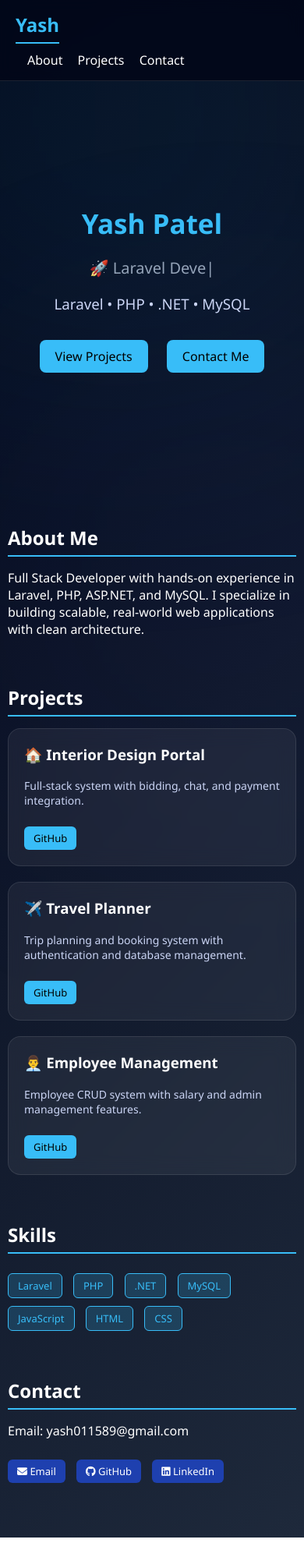
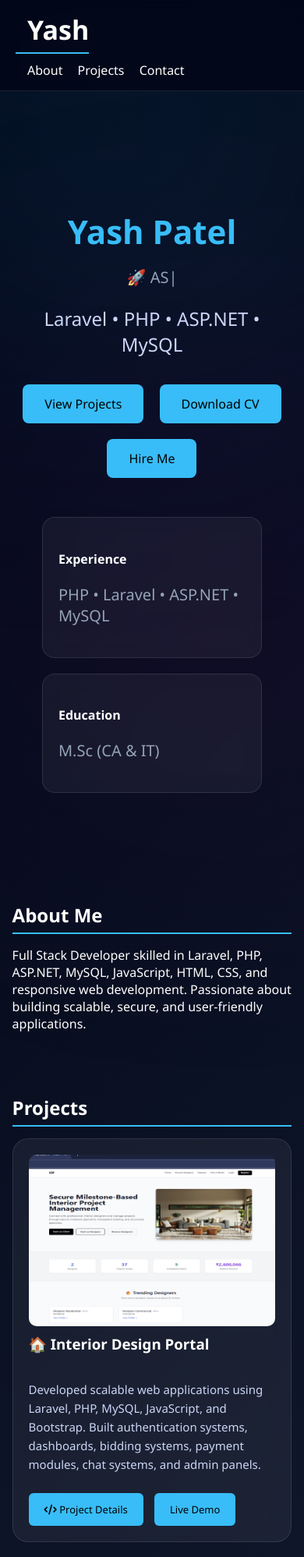
Before and after one commit to Coder011985/portfolio, a plain HTML site: page index.html in a window 390 px wide. Shown: the top 1997 px of the page at 78% size. Before the commit the page ends 1972 px from the top, so only its background shows below. Drawn offline with nearby package versions, Linux system fonts and the light colour scheme.

Commit message:
commit
5/8/2026

```diff
--- a/index.html
+++ b/index.html
@@ -18,7 +18,7 @@
 
 <!-- NAVBAR -->
 <nav class="navbar">
-    <h2>Yash</h2>
+    <h2><a href="#home">Yash</a></h2>
     <div>
         <a href="#about">About</a>
         <a href="#projects">Projects</a>
@@ -29,23 +29,54 @@
 <div class="container">
 
     <!-- HERO -->
-    <section class="hero">
+    <section class="hero" id="home">
+
+    <div class="hero-box">
+
+        <div class="hero-left">
             <h1>Yash Patel</h1>
-        <p>🚀 <span class="typing"></span></p>
-        <h3>Laravel • PHP • .NET • MySQL</h3>
+
+            <p class="typing-text">
+            🚀 <span class="typing"></span>
+              </p>
+
+            <h3>Laravel • PHP • ASP.NET • MySQL</h3>
 
             <div class="hero-buttons">
                 <a href="#projects">View Projects</a>
-            <a href="#contact">Contact Me</a>
+
+<a href="Yash_CV.pdf" download>
+    Download CV
+</a>
+
+<a href="#contact">Hire Me</a>
             </div>
+        </div>
+
+        <div class="hero-right">
+            <div class="mini-card">
+               <h4>Experience</h4>
+                <p>PHP • Laravel • ASP.NET • MySQL</p>
+            </div>
+
+            <div class="mini-card">
+                <h4>Education</h4>
+                <p>M.Sc (CA & IT)</p>
+            </div>
+        </div>
+
+    </div>
+
 </section>
 
     <!-- ABOUT -->
     <section id="about" data-aos="fade-up" data-aos-duration="1000">
         <h2>About Me</h2>
         <p>
-            Full Stack Developer with hands-on experience in Laravel, PHP, ASP.NET, and MySQL.
-            I specialize in building scalable, real-world web applications with clean architecture.
+Full Stack Developer skilled in Laravel, PHP, ASP.NET,
+MySQL, JavaScript, HTML, CSS, and responsive web development.
+
+Passionate about building scalable, secure, and user-friendly applications.
 </p>
     </section>
 
@@ -56,29 +87,69 @@
         <div class="projects">
 
             <div class="card">
+                <img src="project4.png" class="project-img">
                <h3>🏠 Interior Design Portal</h3>
-                <p>Full-stack system with bidding, chat, and payment integration.</p>
+               <p>
+Developed scalable web applications using Laravel, PHP, MySQL, JavaScript, and Bootstrap.
+
+Built authentication systems, dashboards, bidding systems, payment modules, chat systems, and admin panels.
+</p>
                 <div class="buttons">
-                    <a href="https://github.com/Coder011985" target="_blank">GitHub</a>
+   <a href="#" target="_blank">
+    <i class="fa-solid fa-code"></i> Project Details
+</a>
+
+    <a href="#" target="_blank">
+    Live Demo
+</a>
 </div>
             </div>
 
             <div class="card">
+                <img src="project2.png" class="project-img">
                 <h3>✈️ Travel Planner</h3>
                 <p>Trip planning and booking system with authentication and database management.</p>
                <div class="buttons">
-                    <a href="#">GitHub</a>
+   <a href="#" target="_blank">
+    <i class="fa-solid fa-code"></i> Project Details
+</a>
+
+    <a href="#" target="_blank">Live Demo</a>
 </div>
             </div>
 
             <div class="card">
+                <img src="project1.png" class="project-img">
                 <h3>👨‍💼 Employee Management</h3>
                 <p>Employee CRUD system with salary and admin management features.</p>
                 <div class="buttons">
-                    <a href="#">GitHub</a>
+    <a href="#" target="_blank">
+    <i class="fa-solid fa-code"></i> Project Details
+</a>
+
+    <a href="#" target="_blank">Live Demo</a>
 </div>
             </div>
 
+
+    <div class="card">
+    <img src="project3.png" class="project-img">
+
+    <h3>🌐 Web Hosting Website</h3>
+
+    <p>
+        Responsive web hosting platform with modern UI, hosting plans,
+        pricing sections, and service pages built using ASP.NET and MySQL.
+    </p>
+
+    <div class="buttons">
+    <a href="#" target="_blank">
+    <i class="fa-solid fa-code"></i> Project Details
+</a>
+
+    <a href="#" target="_blank">Live Demo</a>
+</div>
+</div>
         </div>
     </section>
 
@@ -86,15 +157,34 @@
     <section id="skills" data-aos="fade-up" data-aos-duration="1000">
         <h2>Skills</h2>
 
-        <div class="buttons">
+        <div class="skills-grid">
             <a>Laravel</a>
             <a>PHP</a>
-            <a>.NET</a>
+            <a>ASP.NET</a>
             <a>MySQL</a>
             <a>JavaScript</a>
             <a>HTML</a>
             <a>CSS</a>
         </div>
+    </section>
+
+
+    <section id="experience" data-aos="fade-up" data-aos-duration="1000">
+
+    <h2>Experience</h2>
+
+    <div class="card">
+        <h3>Full Stack Developer</h3>
+
+        <p>
+Experienced in building full-stack web applications using
+Laravel, PHP, ASP.NET, MySQL, JavaScript, Bootstrap, HTML, and CSS.
+
+Developed authentication systems, admin panels, bidding systems,
+payment integrations, chat modules, dashboards, and responsive UI designs.
+</p>
+    </div>
+
 </section>
 
     <!-- CONTACT -->
@@ -111,7 +201,7 @@
     <i class="fa-brands fa-github"></i> GitHub
 </a>
 
-            <a href="https://www.linkedin.com/" target="_blank">
+            <a href="https://www.linkedin.com/in/yash-patel-a38579360/" target="_blank">
                 <i class="fa-brands fa-linkedin"></i> LinkedIn
             </a>
         </div>
@@ -130,12 +220,15 @@ AOS.init({
 <script src="https://cdn.jsdelivr.net/npm/typed.js@2.0.12"></script>
 <script>
 new Typed(".typing", {
-    strings: ["Full Stack Developer", "Laravel Developer", ".NET Developer"],
+    strings: ["Full Stack Developer", "Laravel Developer", "ASP.NET Developer"],
     typeSpeed: 60,
     backSpeed: 40,
     loop: true
 });
 </script>
 
+<footer class="footer">
+    <p>© 2025 Yash Patel • Portfolio</p>
+</footer>
 </body>
 </html>
--- a/style.css
+++ b/style.css
@@ -9,19 +9,6 @@ body::before {
     opacity: 0.15;
     top: -100px;
     left: -100px;
-    z-index: -1;
-}
-
-body::after {
-    content: "";
-    position: fixed;
-    width: 400px;
-    height: 400px;
-    background: #6366f1;
-    filter: blur(200px);
-    opacity: 0.1;
-    bottom: -100px;
-    right: -100px;
     z-index: -1;
 }
 
@@ -50,6 +37,8 @@ body {
 .navbar h2 {
     margin: 0;
     color: #38bdf8;
+    font-size: 34px;
+    font-weight: 700;
 }
 
 .navbar a {
@@ -57,27 +46,102 @@ body {
     margin-left: 15px;
     text-decoration: none;
     transition: 0.3s;
+    position: relative;
 }
 
 .navbar a:hover {
     color: #38bdf8;
 }
 
+.navbar div a::after {
+    content: "";
+    position: absolute;
+    width: 0;
+    height: 2px;
+    background: #38bdf8;
+    left: 0;
+    bottom: -5px;
+    transition: 0.3s;
+}
+
+.navbar div a:hover::after {
+    width: 100%;
+}
+
 /* CONTAINER */
 .container {
-    max-width: 1200px;
+    width: 92%;
+    max-width: 1400px;
     margin: auto;
-    padding: 20px;
+    padding: 20px 40px;
+}
+
+.project-img {
+    width: 100%;
+    height: 220px;
+    object-fit: cover;
+    border-radius: 10px;
+    margin-bottom: 10px;
+}
+
+.card:hover .project-img {
+    transform: scale(1.08);
+}
+
+.project-img {
+    transition: 0.4s;
+}
+
+.glow {
+    color: #38bdf8;
+    text-shadow: 0 0 20px #38bdf8;
 }
 
 /* HERO SECTION */
 .hero {
-    text-align: center;
-    padding: 120px 20px;
+    padding: 100px 0 60px;
+}
+
+.hero-box {
+    display: flex;
+    justify-content: space-between;
+    align-items: flex-start;
+    gap: 60px;
+    width: 100%;
+    flex-wrap: wrap;
+    min-height: 70vh;
+}
+
+.hero-left {
+    flex: 1.2;
+}
+
+.hero-right {
+    flex: 1;
+    display: flex;
+    gap: 20px;
+    justify-content: center;
+    flex-wrap: wrap;
+}
+
+.mini-card {
+    background: rgba(255,255,255,0.05);
+    border: 1px solid rgba(255,255,255,0.1);
+    padding: 20px;
+    border-radius: 16px;
+    width: 240px;
+    backdrop-filter: blur(10px);
+    transition: 0.3s;
+}
+
+.mini-card:hover {
+    transform: translateY(-5px);
+    box-shadow: 0 0 20px rgba(56,189,248,0.5);
 }
 
 .hero h1 {
-    font-size: 60px;
+   font-size: 72px;
+    line-height: 1.1;
     color: #38bdf8;
     margin-bottom: 10px;
 }
@@ -87,22 +151,31 @@ body {
     color: #94a3b8;
 }
 
+.typing-text {
+    min-height: 30px;
+}
+
 .hero h3 {
-    margin-top: 10px;
-    font-weight: normal;
+    margin-top: 15px;
+    font-weight: 400;
     color: #cbd5f5;
+    font-size: 24px;
 }
 
 /* HERO BUTTONS */
 .hero-buttons a {
     display: inline-block;
-    margin: 15px 10px;
-    padding: 10px 20px;
+    margin: 10px 8px;
+    padding: 14px 28px;
     background: #38bdf8;
     color: black;
     border-radius: 8px;
     text-decoration: none;
     transition: 0.3s;
+}
+
+.hero-buttons {
+    margin-top: 25px;
 }
 
 .hero-buttons a:hover {
@@ -112,7 +185,7 @@ body {
 
 /* SECTION */
 section {
-    margin-bottom: 60px;
+    margin-bottom: 80px;
 }
 
 h2 {
@@ -124,7 +197,7 @@ h2 {
 /* PROJECT GRID */
 .projects {
     display: grid;
-    grid-template-columns: repeat(auto-fit, minmax(260px, 1fr));
+    grid-template-columns: repeat(auto-fit, minmax(300px, 1fr));
     gap: 20px;
 }
 
@@ -133,9 +206,14 @@ h2 {
     background: rgba(255, 255, 255, 0.06);
     backdrop-filter: blur(12px);
     padding: 20px;
-    border-radius: 16px;
+    border-radius: 20px;
     border: 1px solid rgba(255,255,255,0.1);
     transition: all 0.3s ease;
+
+    display: flex;
+    flex-direction: column;
+    justify-content: space-between;
+    overflow: hidden;
 }
 
 .card h3 {
@@ -144,12 +222,15 @@ h2 {
 
 .card p {
     color: #cbd5f5;
-    font-size: 14px;
+    font-size: 15px;
+    line-height: 1.6;
 }
 
 .card:hover {
-    transform: translateY(-8px) scale(1.02);
-    box-shadow: 0 0 40px rgba(56, 189, 248, 0.7);
+    transform: translateY(-10px);
+    box-shadow:
+        0 0 20px rgba(56,189,248,0.4),
+        0 0 40px rgba(56,189,248,0.2);
 }
 
 /* BUTTONS */
@@ -157,7 +238,7 @@ h2 {
     display: inline-block;
     margin-top: 10px;
     margin-right: 10px;
-    padding: 6px 12px;
+    padding: 12px 20px;
     background: #38bdf8;
     color: black;
     border-radius: 6px;
@@ -174,11 +255,7 @@ h2 {
 }
 
 /* SKILLS */
-#skills .buttons a {
-    background: rgba(56, 189, 248, 0.2);
-    color: #38bdf8;
-    border: 1px solid #38bdf8;
-}
+
 
 /* CONTACT */
 #contact .buttons a {
@@ -186,19 +263,64 @@ h2 {
     color: white;
 }
 
+#contact .buttons {
+    margin-top: 20px;
+}
+
 /* SMOOTH SCROLL */
 html {
     scroll-behavior: smooth;
 }
 
+footer {
+    text-align: center;
+    padding: 30px;
+    color: #94a3b8;
+}
+
+.skills-grid {
+    display: flex;
+    flex-wrap: wrap;
+    gap: 15px;
+}
+
+.skills-grid a {
+    padding: 10px 18px;
+    border-radius: 30px;
+    background: rgba(56,189,248,0.1);
+    border: 1px solid #38bdf8;
+    color: #38bdf8;
+    text-decoration: none;
+}
+
 /* RESPONSIVE */
 @media (max-width: 600px) {
+
     .hero h1 {
-        font-size: 35px;
+        font-size: 42px;
+        line-height: 1.2;
+    }
+
+    .hero-box {
+    flex-direction: column;
+    gap: 40px;
+}
+
+.hero-left {
+    text-align: center;
+}
+
+.hero-right {
+    justify-content: center;
+}
+
+    .projects {
+        grid-template-columns: 1fr;
     }
 
     .container {
-        padding: 10px;
+        width: 92%;
+        padding: 20px 10px;
     }
 
     .navbar {
@@ -210,3 +332,25 @@ html {
         margin-top: 10px;
     }
 }
+
+#experience .card {
+    min-height: auto;
+}
+
+#experience .card {
+    max-width: 900px;
+    padding: 30px;
+}
+
+body::after {
+    content: "";
+    position: fixed;
+    width: 400px;
+    height: 400px;
+    background: purple;
+    filter: blur(200px);
+    right: -100px;
+    bottom: -100px;
+    opacity: 0.2;
+    z-index: -1;
+}
```
Also changed, not shown: project1.png (added), project2.png (added), project3.png (added), project4.png (added), 1 other file. Lines whose indentation alone changed are shown as unchanged.
